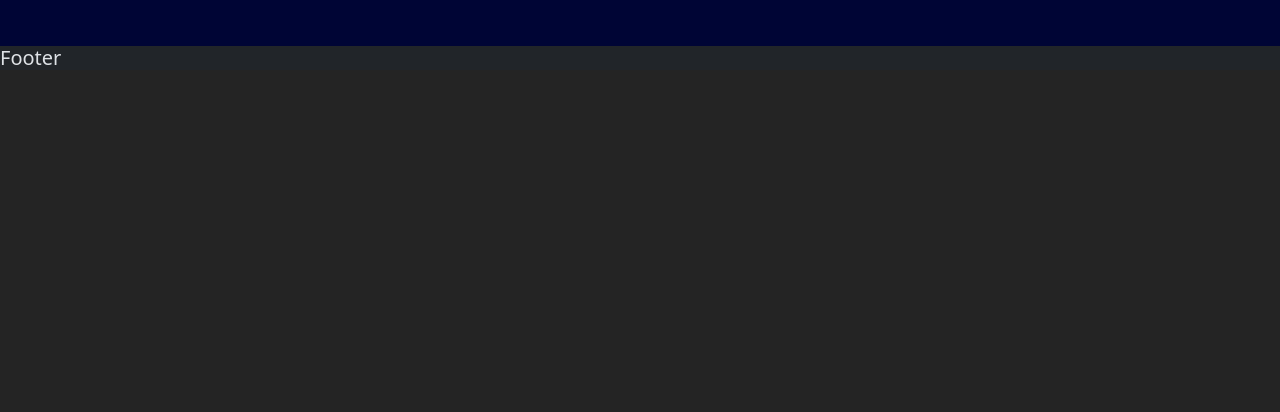
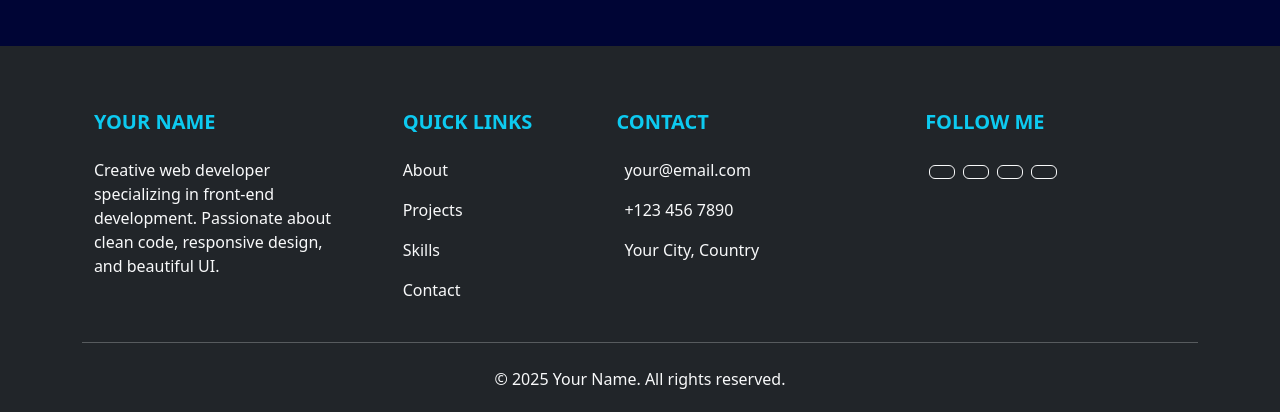
Before and after one commit to 5hailesh-p/Folio, a React (Vite) app: page / in a window 1280 px wide. Shown: the part 2662-3074 px from the top of the page. Before the commit the page ends 2740 px from the top, so only its background shows below. Built offline with nearby package versions, Linux system fonts and the light colour scheme.

Commit message:
footer added and content also

```diff
--- a/src/components/Footer.jsx
+++ b/src/components/Footer.jsx
@@ -1,7 +1,56 @@
 function Footer() {
-    return(
+    return (
         <>
-        <h5 className="">Footer</h5>
+            <footer className="bg-dark text-light pt-5 pb-4" bg="bg3">
+                <div className="container text-center text-md-start">
+                    <div className="row text-center text-md-start">
+
+
+                        <div className="col-md-3 col-lg-3 col-xl-3 mx-auto mt-3">
+                            <h5 className="text-uppercase mb-4 fw-bold text-info">Your Name</h5>
+                            <p>
+                                Creative web developer specializing in front-end development. Passionate about clean code, responsive design, and beautiful UI.
+                            </p>
+                        </div>
+
+
+                        <div className="col-md-2 col-lg-2 col-xl-2 mx-auto mt-3">
+                            <h5 className="text-uppercase mb-4 fw-bold text-info">Quick Links</h5>
+                            <p><a href="#about" className="text-light text-decoration-none">About</a></p>
+                            <p><a href="#projects" className="text-light text-decoration-none">Projects</a></p>
+                            <p><a href="#skills" className="text-light text-decoration-none">Skills</a></p>
+                            <p><a href="#contact" className="text-light text-decoration-none">Contact</a></p>
+                        </div>
+
+
+                        <div className="col-md-4 col-lg-3 col-xl-3 mx-auto mt-3">
+                            <h5 className="text-uppercase mb-4 fw-bold text-info">Contact</h5>
+                            <p><i className="bi bi-envelope-fill me-2"></i> your@email.com</p>
+                            <p><i className="bi bi-telephone-fill me-2"></i> +123 456 7890</p>
+                            <p><i className="bi bi-geo-alt-fill me-2"></i> Your City, Country</p>
+                        </div>
+
+
+                        <div className="col-md-3 col-lg-4 col-xl-3 mx-auto mt-3">
+                            <h5 className="text-uppercase mb-4 fw-bold text-info">Follow Me</h5>
+                            <a href="#" className="btn btn-outline-light btn-floating m-1" role="button"><i className="bi bi-github"></i></a>
+                            <a href="#" className="btn btn-outline-light btn-floating m-1" role="button"><i className="bi bi-linkedin"></i></a>
+                            <a href="#" className="btn btn-outline-light btn-floating m-1" role="button"><i className="bi bi-twitter"></i></a>
+                            <a href="#" className="btn btn-outline-light btn-floating m-1" role="button"><i className="bi bi-instagram"></i></a>
+                        </div>
+                    </div>
+
+                    <hr className="my-4 text-light"/>
+
+
+                        <div className="row">
+                            <div className="col-md-12 text-center">
+                                <p className="mb-0">© 2025 Your Name. All rights reserved.</p>
+                            </div>
+                        </div>
+                </div>
+            </footer>
+
         </>
     )
 }
```
